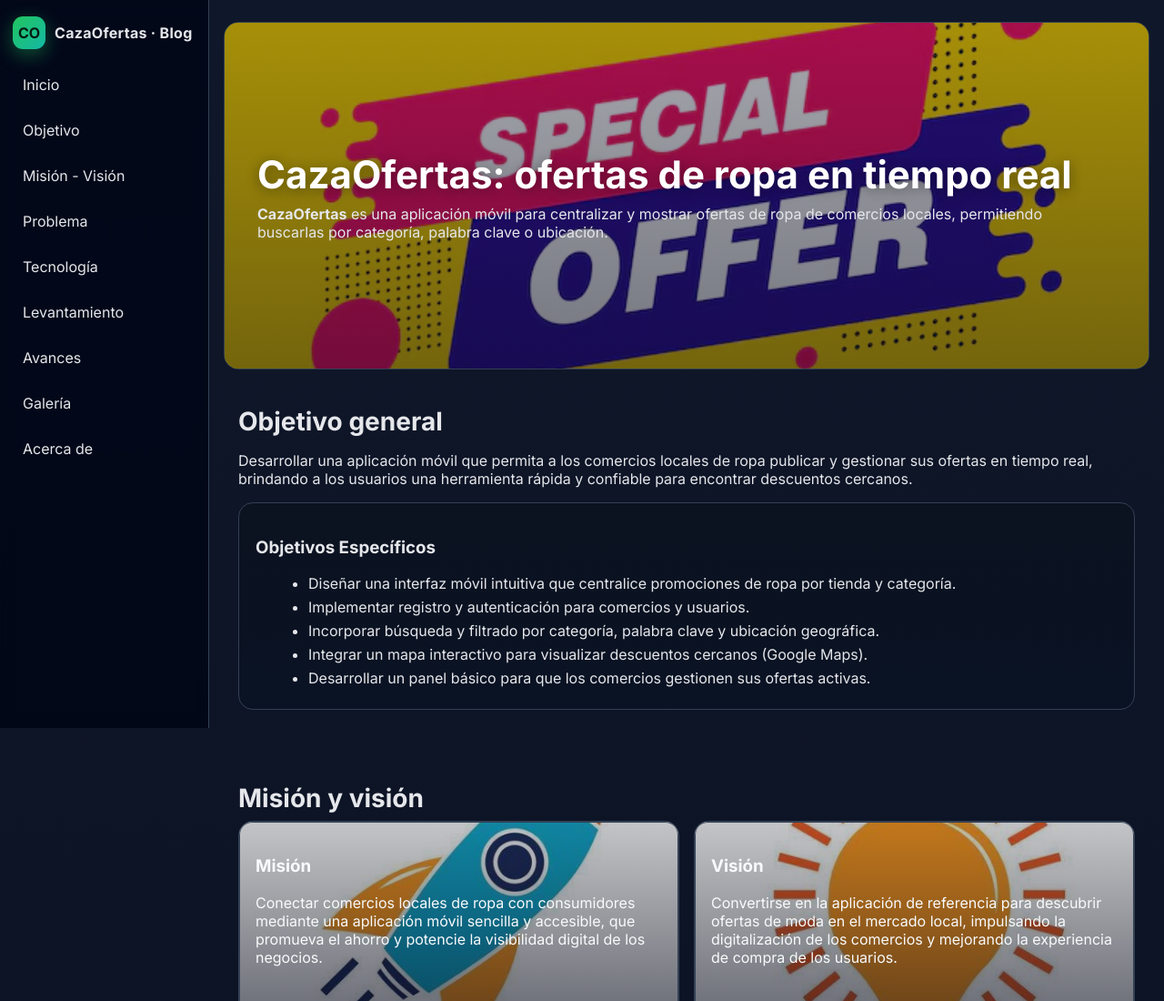
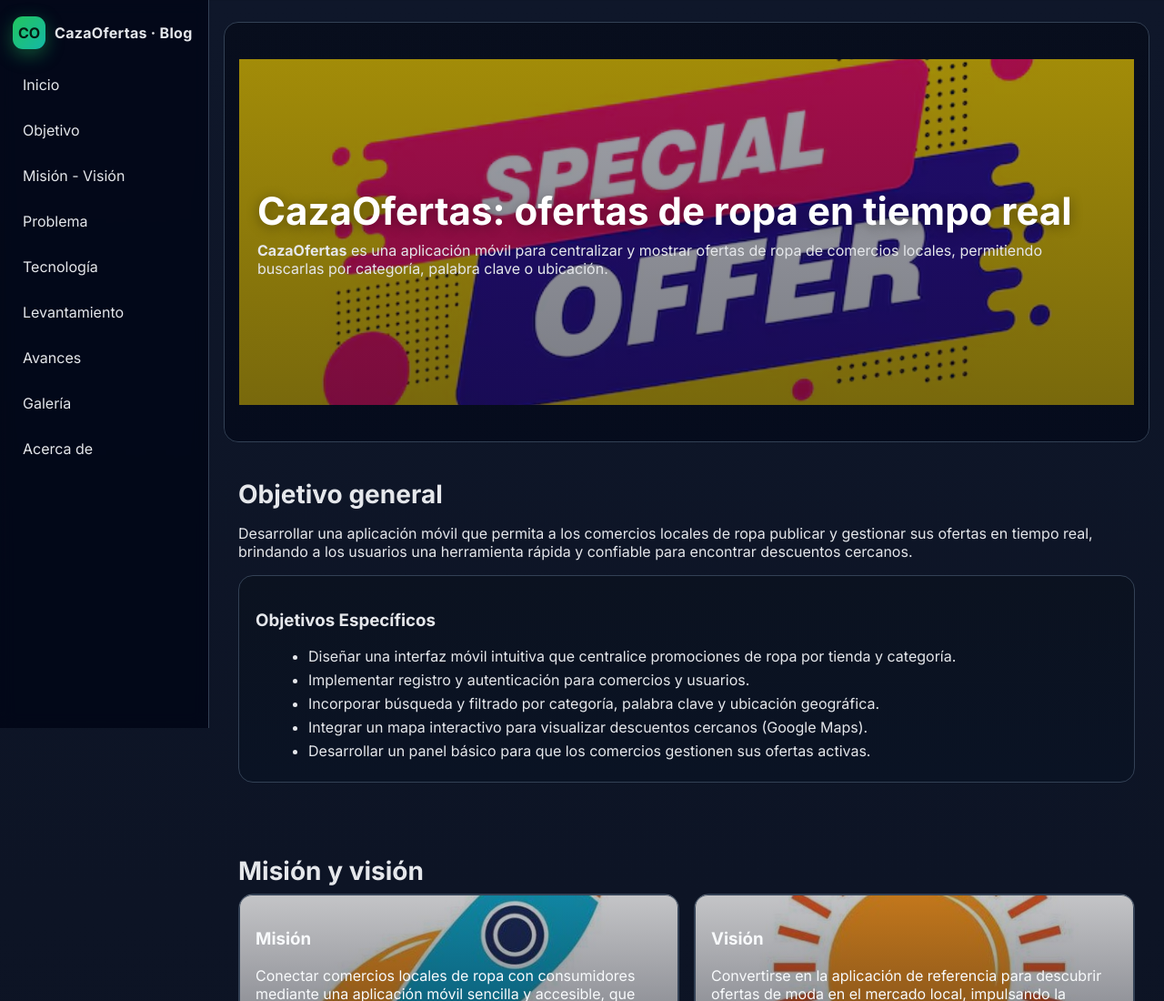
Before and after one commit to angelgsanchez/cazaofertas-blog, a plain HTML site: page index.html in a window 1280 px wide. Shown: the top 1100 px of the page at 91% size. Drawn offline with Linux system fonts and the light colour scheme.

Commit message:
problemas

```diff
--- a/assets/css/styles.css
+++ b/assets/css/styles.css
@@ -30,8 +30,7 @@ a {
   color: var(--brand);
 }
 
-/* =====================  (antiguo TOP NAV)  ===================== */
-/* La navegación superior antigua se desactiva para usar sidebar + topbar */
+/* ===================== Desactivar top nav antiguo ===================== */
 .nav {
   display: none !important;
 }
@@ -50,7 +49,6 @@ a {
   gap: 18px;
   z-index: 60;
 }
-
 .sb-brand {
   display: flex;
   align-items: center;
@@ -93,12 +91,12 @@ a {
 /* Contenido corre a la derecha del sidebar */
 .content {
   padding-left: calc(var(--sb-w) + 16px);
-  padding-right: 16px; /* ← añade este padding */
+  padding-right: 16px;
 }
 
 /* =====================  TOPBAR (móvil)  ===================== */
 .topbar {
-  display: none; /* solo se muestra < 900px */
+  display: none; /* se muestra < 1100px */
   position: sticky;
   top: 0;
   z-index: 70;
@@ -114,7 +112,7 @@ a {
   align-items: center;
   gap: 10px;
   color: var(--text);
-  font-weight: 700;s
+  font-weight: 700; /* <- typo arreglado */
 }
 
 /* Burger */
@@ -129,23 +127,22 @@ a {
   cursor: pointer;
 }
 
-/* Panel off-canvas (móvil) */
-/* Panel off-canvas (móvil, desde la izquierda) */
+/* ===================== Panel off-canvas (móvil, desde la izquierda) ===================== */
 .menu-panel {
   position: fixed;
-  left: 0; /* ⬅ sale desde la izquierda */
+  left: 0;
   top: 56px;
   bottom: 0;
   width: min(320px, 80vw);
   background: #0b1220ee;
   backdrop-filter: blur(10px);
-  border-right: 1px solid var(--ring); /* borde al lado opuesto */
+  border-right: 1px solid var(--ring);
   z-index: 80;
   display: flex;
   flex-direction: column;
   gap: 14px;
   padding: 18px;
-  transform: translateX(-100%); /* oculto hacia la izquierda */
+  transform: translateX(-100%);
   transition: transform 0.28s ease;
 }
 .menu-panel a {
@@ -167,7 +164,7 @@ body.menu-open {
   overflow: hidden;
 }
 
-/* Backdrop (si lo usas) */
+/* Backdrop */
 .menu-backdrop {
   position: fixed;
   inset: 0;
@@ -182,8 +179,7 @@ body.menu-open {
   pointer-events: auto;
 }
 
-/* Responsive: cuando no hay ancho, ocultar sidebar y mostrar topbar */
-/* Cambiamos el breakpoint a 1100px para que no tape contenido en pantallas medianas */
+/* Responsive: ocultar sidebar y mostrar topbar en medianos/pequeños */
 @media (max-width: 1100px) {
   .sidebar {
     display: none;
@@ -198,12 +194,11 @@ body.menu-open {
     top: 56px;
   }
 }
-
 @media (max-width: 480px) {
   .menu-panel {
     inset: 56px 0 0 0;
     width: auto;
-  } /* panel a ancho completo */
+  }
 }
 
 /* =====================  SECCIONES / LAYOUT  ===================== */
@@ -212,40 +207,6 @@ section {
   margin: 0 auto;
   padding: 40px 16px;
 }
-
-/* ====== Hero sin el límite de 1100px (ocupa todo el ancho del área de contenido) ====== */
-section.hero{
-  max-width: none;       /* ← anula el tope de 1100px */
-  margin: 24px 0 0;      /* sin márgenes laterales */
-  padding: 0;            /* sin padding del section genérico */
-}
-
-/* El bloque visual del hero (el que tiene el borde y el radio) */
-section.hero{
-  position: relative;
-  border: 1px solid var(--ring);
-  border-radius: 16px;
-  overflow: hidden;
-  background: linear-gradient(180deg, #0b1220, #0a1324);
-}
-
-/* Imagen + overlay como ya lo tienes */
-section.hero img{
-  width: 100%;
-  height: 380px;
-  object-fit: cover;
-  display: block;
-}
-section.hero .hero-overlay{
-  position: absolute; inset: 0;
-  display: grid; align-content: center;
-  padding: clamp(14px, 4vw, 36px);
-  background: linear-gradient(180deg, rgba(2,6,23,.35), rgba(2,6,23,.55));
-}
-@media (max-width: 640px){
-  section.hero img{ height: 260px; }
-}
-
 h2 {
   font-size: clamp(22px, 3vw, 28px);
   margin: 0 0 8px;
@@ -279,6 +240,53 @@ li {
   border: 1px solid var(--ring);
   border-radius: 16px;
   padding: 18px;
+}
+
+/* =====================  HERO (título encima, full-width del área de contenido)  ===================== */
+.hero {
+  position: relative;
+  margin: 24px 0 0;
+  border: 1px solid var(--ring);
+  border-radius: 16px;
+  overflow: hidden;
+  background: linear-gradient(180deg, #0b1220, #0a1324);
+  width: 100%;
+}
+.hero img {
+  width: 100%;
+  height: 380px;
+  display: block;
+  object-fit: cover;
+  object-position: center;
+  filter: saturate(1.05) contrast(1.02);
+}
+.hero .hero-overlay {
+  position: absolute;
+  inset: 0;
+  display: grid;
+  align-content: center;
+  padding: clamp(14px, 4vw, 36px);
+  background: linear-gradient(
+    180deg,
+    rgba(2, 6, 23, 0.35),
+    rgba(2, 6, 23, 0.55)
+  );
+}
+.hero .hero-overlay h1 {
+  margin: 0 0 8px;
+  font-size: clamp(22px, 4.2vw, 42px);
+  color: #fff;
+  text-shadow: 0 2px 14px rgba(0, 0, 0, 0.4);
+}
+.hero .hero-overlay p {
+  margin: 0;
+  max-width: 900px;
+  color: var(--text);
+}
+@media (max-width: 640px) {
+  .hero img {
+    height: 260px;
+  }
 }
 
 /* =====================  TIMELINE  ===================== */
@@ -317,58 +325,6 @@ footer {
   padding: 20px 16px;
   color: var(--muted);
   text-align: center;
-}
-
-/* =====================  HERO (título encima, full-width del área de contenido)  ===================== */
-.hero {
-  position: relative;
-  margin: 24px 0 0; /* ← elimina el margen lateral (antes: 24px 16px 0) */
-  border-radius: 16px;
-  overflow: hidden;
-  border: 1px solid var(--ring);
-  background: linear-gradient(180deg, #0b1220, #0a1324); /* fallback */
-  width: 100%; /* ocupa todo el ancho del área de contenido */
-}
-
-.hero img {
-  width: 100%;
-  display: block;
-  height: 380px;
-  object-fit: cover;
-  object-position: center;
-  filter: saturate(1.05) contrast(1.02);
-}
-
-.hero-overlay {
-  position: absolute;
-  inset: 0;
-  display: grid;
-  align-content: center;
-  padding: clamp(14px, 4vw, 36px);
-  background: linear-gradient(
-    180deg,
-    rgba(2, 6, 23, 0.35),
-    rgba(2, 6, 23, 0.55)
-  );
-}
-
-.hero-overlay h1 {
-  margin: 0 0 8px;
-  font-size: clamp(22px, 4.2vw, 42px);
-  color: #fff;
-  text-shadow: 0 2px 14px rgba(0, 0, 0, 0.4);
-}
-
-.hero-overlay p {
-  margin: 0;
-  max-width: 900px;
-  color: var(--text);
-}
-
-@media (max-width: 640px) {
-  .hero img {
-    height: 260px;
-  }
 }
 
 /* =====================  Misión / Visión con fondo  ===================== */
@@ -410,7 +366,7 @@ footer {
   filter: brightness(0.95) saturate(1.08);
 }
 
-/* ===== Accesibilidad: reduce motion ===== */
+/* Accesibilidad: reduce motion */
 @media (prefers-reduced-motion: reduce) {
   .mv-card .mv-bg,
   .hero img {
```
